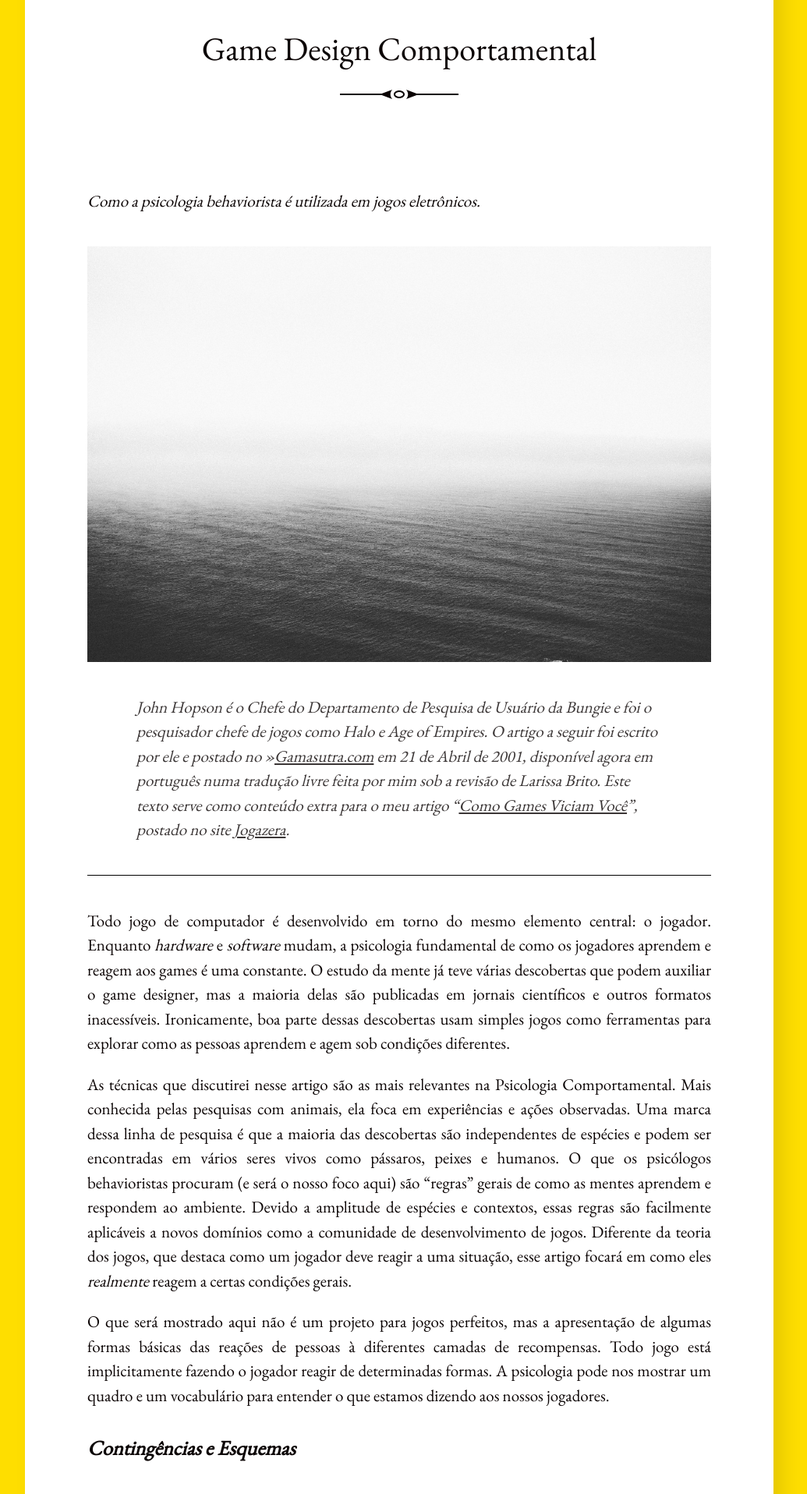
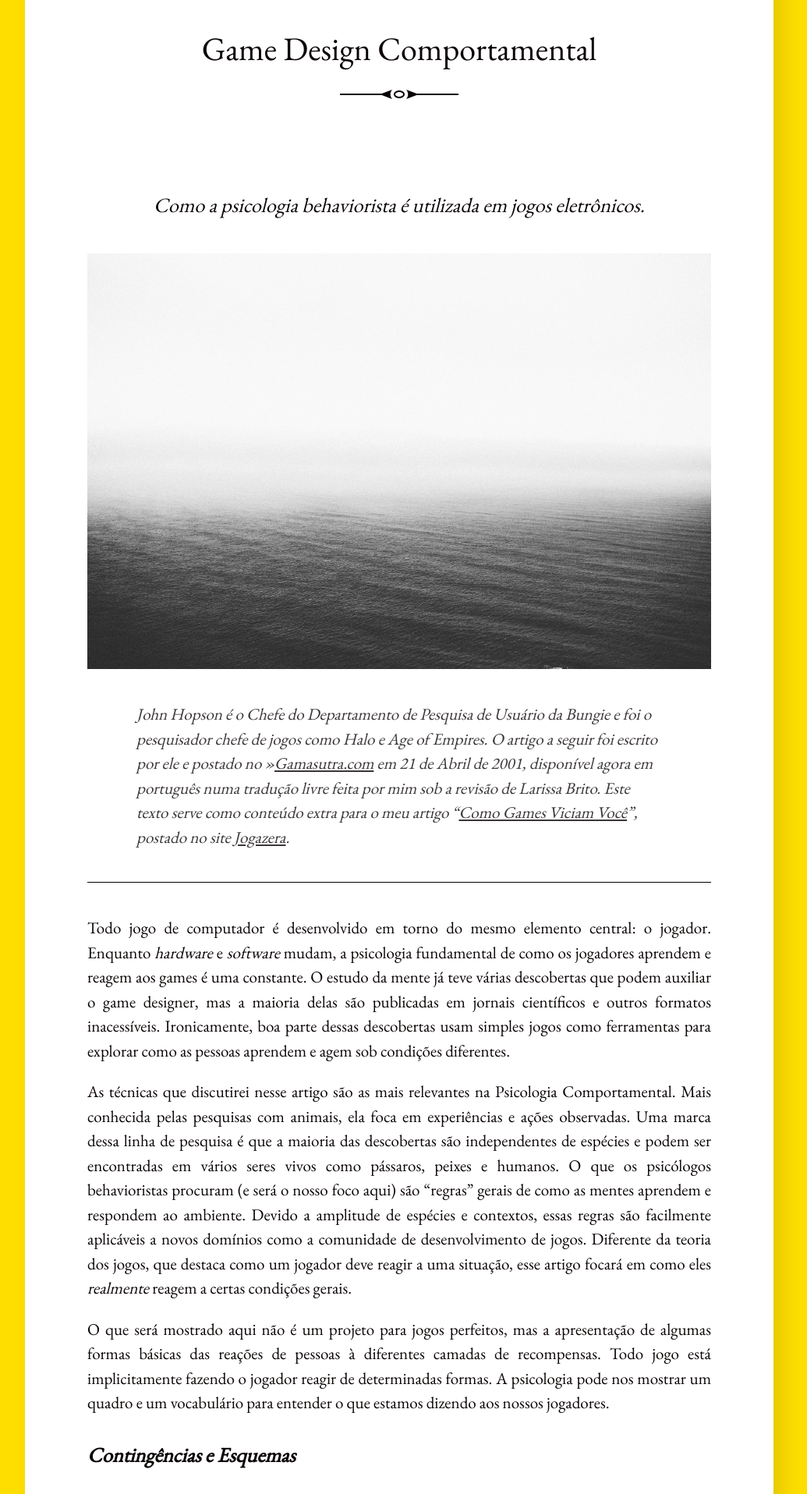
Before and after one commit to tropicaos/laueu, a Jekyll site: the page built from _posts/2014-10-06-game-design-comportamental.md, in a window 1280 px wide. Shown: the part 372-2288 px from the top of the page at 78% size, without its empty margins (128-1163 px from the left). Built offline with Jekyll 4.4.1, drawn with Linux system fonts in a browser that asks for light colours; comment, search, counter and statistics services are not loaded; some of the changed text lies outside the part shown.

Commit message:
[att] GAME DESIGN COMPORTAMENTAL

```diff
--- /dev/null
+++ b/_includes/image.html
@@ -0,0 +1,11 @@
+<figure class="image-wrapper">
+    {% if include.url %}
+    <img href="{{ include.url }}" title="{{ include.title }}" target="_blank" >
+    {% endif %}
+        <img src="{{ site.url }}/{{ include.img }}" alt="{{ include.title }}"/>
+    {% if include.url %}
+    {% endif %}
+    {% if include.caption %}
+    <figcaption>{{ include.caption }}</figcaption>
+    {% endif %}
+</figure>
--- a/_posts/2014-10-06-game-design-comportamental.md
+++ b/_posts/2014-10-06-game-design-comportamental.md
@@ -6,7 +6,7 @@
 permalink: /Textos/GameDesignComportamental
 date: 2014-10-06T17:09:19.000Z
 ---
-##### Como a psicologia behaviorista é utilizada em jogos eletrônicos.
+<h4> <p style="text-align:center">Como a psicologia behaviorista é utilizada em jogos eletrônicos.</p></h4>
 <!--more-->
 ![](/images/uploads/download.jpg)
 
@@ -27,14 +27,14 @@
 As contingências nos jogos são mais complexas, mas a analogia com os ratos é bem clara. Por exemplo, jogadores em um RPG ganham XP para subir níveis ou coletar itens bônus para ganhar vidas extras. Num jogo arcade, power-ups podem aparecer em intervalos aleatórios ou apenas quando certas condições forem encontradas. Como em toda contingência, existem ações por parte do participante que dão as recompensas sob circunstâncias específicas. Isso não é o mesmo que dizer que os jogadores são como ratos, mas que essas regras gerais se aplicam a ambos.
 
 ___
-
+>
 *Alguns termos comuns na psicologia comportamental que se encaixam nas considerações de Game Design:*
-
-**\*Reforço**: um resultado ou consequência, geralmente usado pra se referir a recompensa. Exemplo: um ponto de XP, subir um nível, uma arma melhor.*
-
-**\*Contingência**: Uma ou várias regras que controlam quando os reforços são dados. Também chamado de “Esquema de Reforço”. Exemplo: um nível a cada 1.000 XP, um nível bônus que só está disponível se você matar um certo inimigo.*
-
-**\*Resposta**: Uma ação do jogador que pode completar a contingência. Pode ser matando um monstro, visitando uma área do jogo ou usando uma habilidade especial.*
+>
+**Reforço**: um resultado ou consequência, geralmente usado pra se referir a recompensa. Exemplo: um ponto de XP, subir um nível, uma arma melhor.
+>
+**Contingência**: Uma ou várias regras que controlam quando os reforços são dados. Também chamado de “Esquema de Reforço”. Exemplo: um nível a cada 1.000 XP, um nível bônus que só está disponível se você matar um certo inimigo.
+>
+**Resposta**: Uma ação do jogador que pode completar a contingência. Pode ser matando um monstro, visitando uma área do jogo ou usando uma habilidade especial.
 
 ___
 
@@ -113,3 +130,5 @@
 ### **Conclusão**
 
 A aplicação das regras gerais para um caso específico é geralmente complicada, especialmente em situações onde há mais de uma contingência operando. A maioria dos experimentos em psicologia comportamental são desenvolvidos para iluminar um fenômeno em particular, como um raio x revelando os ossos de um braço. A pele, os músculos e outras coisas não são mostradas, então o quadro inteiro está incompleto. Mas mesmo só com os ossos, nós podemos ter uma noção de como o braço funciona, com suas limitações e flexibilidades. Os princípios behavioristas discutidos aqui devem ser entendidos como tendo benefícios e limitações semelhantes. Há várias outras coisas que influenciam os jogadores, mas os padrões básicos de consequências e recompensas formam um quadro que poderá servir para todo o resto. Entendendo os padrões fundamentais que subjazem como os jogadores respondem ao que pedimos deles podemos desenvolver jogos que trazem o tipo de jogador que queremos.
+
+![](/images/uploads/download.jpg)
--- a/_sass/_base.scss
+++ b/_sass/_base.scss
@@ -95,18 +95,21 @@
   max-width: 100%;
   height: auto;
   margin: 2em auto;
+  margin-bottom: none;
+  margin-top: none;
 }
 
 figure img {
   margin: 2em auto 1em;
+  margin-bottom: none;
 }
 
 figcaption {
   font-size: .875em;
   font-style: italic;
   text-align: center;
-  margin-bottom: 2em;
-  opacity: .7;
+  margin: none;
+  margin-bottom: 0.1em;
 }
 
 .divided::after {
--- a/assets/css/main.scss
+++ b/assets/css/main.scss
@@ -110,7 +110,24 @@
   width: 15%;
   height: auto;
   float: right;
-  margin: 0px;
+}
+
+.image-wrapper {
+  display: table;
+  font-style: italic;
+  font-size: smaller;
+  text-indent: 0;
+  margin-right: 1em;
+  float: left;
+
+    figcaption {
+      padding: 0.5em;
+      padding-top: none;
+      color: black;
+      background-color: rgba(254,222,0, 0.3);
+      display: table-caption;
+      caption-side: bottom;
+    }
 }
 
 .clearfix::after {
```
Also changed, not shown: other parts of _posts/2014-10-06-game-design-comportamental.md (+21 -4 lines).
